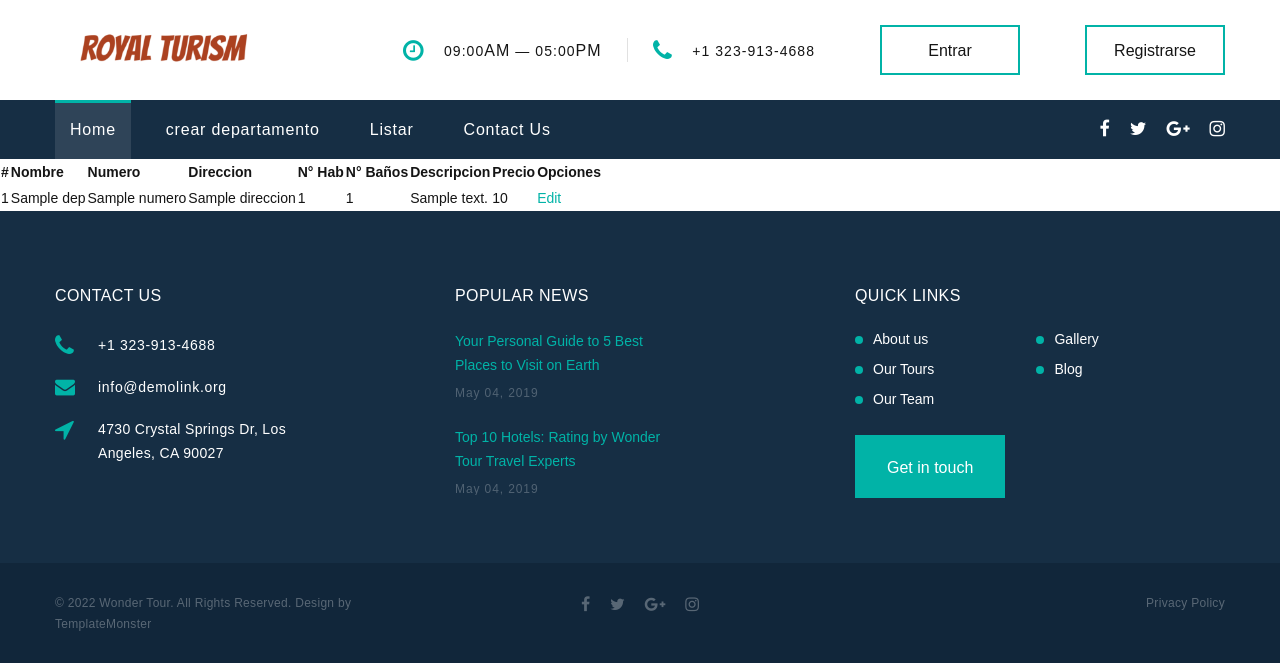
After one commit to BliZzZ-bit/RoyalTurism, a Django app: template templates/web/listardeps.html in a window 1280 px wide. The commit adds this page. Shown: the top 663 px of the page. Run offline with Django 3.2, Linux system fonts and the light colour scheme; the template is opened without the code that fills it: most values are stand-ins (such as "Sample title", 1, 10 or a date in 2020); some libraries are stand-ins or nearby versions.

Commit message:
CRUD de departamentos, aun falta el delete

```diff
--- a/TurismoReal/urls.py
+++ b/TurismoReal/urls.py
@@ -18,8 +18,12 @@ from django.urls import path,include
 from django.views.generic.base import TemplateView
 from apps.web import views
 
+from django.contrib.auth.decorators import login_required
+from apps.web.views import Home
+
 urlpatterns = [
     path('admin/', admin.site.urls),
     path('apps/',include(('apps.web.urls'))),
+    #path('',login_required(Home.as_view()), name = 'index')
     path('', TemplateView.as_view(template_name='index.html'), name='index'),
 ]
--- a/apps/web/forms.py
+++ b/apps/web/forms.py
@@ -1,9 +1,7 @@
 from django import forms
-from django.contrib.auth.forms import AuthenticationForm
 from .models import Departamento
 
 class DepartamentoForm(forms.ModelForm):
     class Meta:
         model = Departamento
-        fields = ['nombre', 'numero', 'direccion', 'num_habitaciones', 'num_baños', 'descripcion', 'valor'
-        ]
+        fields = ['nombre', 'numero', 'direccion', 'num_habitaciones', 'num_baños', 'descripcion', 'valor']
--- a/apps/web/models.py
+++ b/apps/web/models.py
@@ -20,5 +20,5 @@ class Departamento(models.Model):
 
     class Meta:
         ordering = ['nombre']
-        verbose_name = 'Departamentos'
+        verbose_name = 'Departamento'
         verbose_name_plural = 'Departamentos'
--- a/templates/base_generic.html
+++ b/templates/base_generic.html
@@ -1,13 +1,13 @@
+{% load static %}
 <!DOCTYPE html>
 <html class="wide wow-animation" lang="en">
   <head>
 
-    <title>Home</title>
+    <title>{% block titulo %}Home{% endblock titulo %}</title>
     <meta name="format-detection" content="telephone=no">
     <meta name="viewport" content="width=device-width, height=device-height, initial-scale=1.0, maximum-scale=1.0, user-scalable=0">
     <meta http-equiv="X-UA-Compatible" content="IE=edge">
     <meta charset="utf-8">
-    {% load static %}
     <link rel="icon" href="{% static 'images/favicon.ico' %}" type="image/x-icon">
     <!-- Stylesheets-->
     <link rel="stylesheet" type="text/css" href="{% static '//fonts.googleapis.com/css?family=Montserrat:400,500,600,700%7CPoppins:400%7CTeko:300,400' %}" >
@@ -15,6 +15,7 @@
     <link rel="stylesheet" href="{% static 'css/fonts.css' %}">
     <link rel="stylesheet" href="{% static 'css/style.css' %}">
     <style>.ie-panel{display: none;background: #212121;padding: 10px 0;box-shadow: 3px 3px 5px 0 rgba(0,0,0,.3);clear: both;text-align:center;position: relative;z-index: 1;} html.ie-10 .ie-panel, html.lt-ie-10 .ie-panel {display: block;}</style>
+
   </head>
 
   <body>
@@ -55,7 +56,7 @@
                       </ul><a class="button button-md button-default-outline-2 button-ujarak" href="#">cerrar sesion</a>
                     {% else %}
                   </ul><a class="button button-md button-default-outline-2 button-ujarak" href="#">Entrar</a>
-                      </ul><a class="button button-md button-default-outline-2 button-ujarak" href="">Registrarse</a>
+                      </ul><a class="button button-md button-default-outline-2 button-ujarak" href="#">Registrarse</a>
                     {% endif %}
                 </div>
               </div>
@@ -75,7 +76,7 @@
                     </li>
                     <li class="rd-nav-item"><a class="rd-nav-link" href="{% url 'crear_departamento' %}">crear departamento</a>
                     </li>
-                    <li class="rd-nav-item"><a class="rd-nav-link" href="typography.html">Typography</a>
+                    <li class="rd-nav-item"><a class="rd-nav-link" href="{% url 'listar_departamento' %}">Listar</a>
                     </li>
                     <li class="rd-nav-item"><a class="rd-nav-link" href="contact-us.html">Contact Us</a>
                     </li>
@@ -88,7 +89,7 @@
       </header>
 
       {% block content %}
-      {% endblock %}
+      {% endblock%}
 
       <footer class="section footer-corporate context-dark">
         <div class="footer-corporate-inset">
--- a/templates/registro.html
+++ b/templates/registro.html
@@ -1,6 +1,6 @@
 {% extends "base_generic.html" %}
 {% block content %}
-
+<!--
 <form action="" method="POST">
     {% csrf_token %}
     {{usuario_form.as_p}}
@@ -8,5 +8,5 @@
 </form>
 
 Si ya tiene una cuenta haga click en <a href="{% url 'entrar' %}">Iniciar Sesion</a>
-
+-->
 {% endblock %}
--- /dev/null
+++ b/templates/web/listardeps.html
@@ -0,0 +1,47 @@
+{% extends 'base_generic.html' %}
+
+{% block titulo %}
+Listar departamentos
+{% endblock titulo %}
+
+{% block content %}
+
+    {% if deps %}
+        <table>
+            <thead>
+                <tr>
+                    <th>#</th>
+                    <th>Nombre</th>
+                    <th>Numero</th>
+                    <th>Direccion</th>
+                    <th>N° Hab</th>
+                    <th>N° Baños</th>
+                    <th>Descripcion</th>
+                    <th>Precio</th>
+                    <th>Opciones</th>
+                </tr>
+            </thead>
+            <tbody>
+                {% for dep in deps %}
+                    <tr>
+                        <td>{{dep.id}}</td>
+                        <td>{{dep.nombre}}</td>
+                        <td>{{dep.numero}}</td>
+                        <td>{{dep.direccion}}</td>
+                        <td>{{dep.num_habitaciones}}</td>
+                        <td>{{dep.num_baños}}</td>
+                        <td>{{dep.descripcion}}</td>
+                        <td>{{dep.valor}}</td>
+                        <td>
+                            <a href="{% url 'editar_departamento' dep.id %}">Edit</a>
+                        </td>
+                    </tr>
+                {% endfor %}
+            </tbody>
+        </table>
+    {% else %}
+        <h1>No se han agregado departamentos aun</h1>
+    {% endif %}
+
+
+{% endblock %}
```
Also changed, not shown: apps/usuarios/forms.py (added, +9 -0 lines), apps/usuarios/views.py (+7 -0 lines), apps/web/urls.py (+7 -3 lines), apps/web/views.py (+34 -8 lines), templates/web/crear_departamento.html (+9 -13 lines), apps/web/migrations/0003_alter_departamento_options.py (added).
